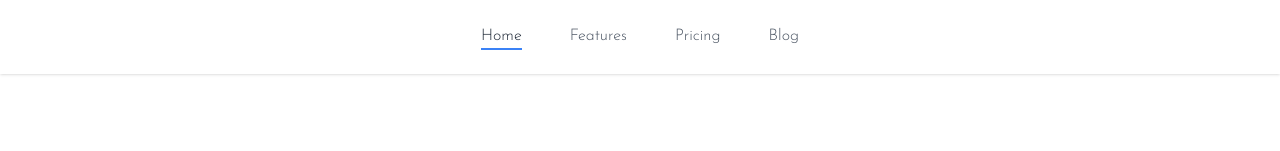
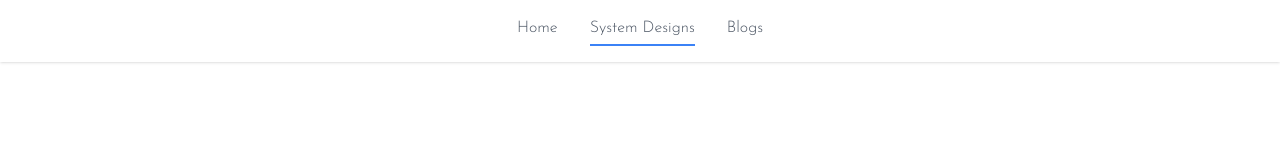
Before and after one commit to mshamir11/mypage, a React (Create React App) app: page /#/designs in a window 1280 px wide. Shown: the top 151 px of the page. Built offline with nearby package versions, Linux system fonts and the light colour scheme; a web font is replaced by a local one.

Commit message:
Fix activeness of Navbar

```diff
--- a/src/App.css
+++ b/src/App.css
@@ -4,5 +4,5 @@
 @tailwind utilities;
 
 .navbar-style {
-	@apply border-b-2 border-transparent hover:text-gray-800 transition-colors duration-300 transform dark:hover:text-gray-200 hover:border-blue-500 mx-1.5 sm:mx-6;
+	@apply border-b-2 pb-1 hover:text-black transition-colors duration-300 transform hover:border-blue-500 m-4;
 }
--- a/src/App.tsx
+++ b/src/App.tsx
@@ -1,9 +1,11 @@
 import "./App.css";
 import { UrlRoutes } from "./UrlRoutes";
+import { Navbar } from "./components/Navbar";
 
 function App() {
 	return (
 		<div className="App">
+			<Navbar />
 			<UrlRoutes />
 		</div>
 	);
--- a/src/UrlRoutes.tsx
+++ b/src/UrlRoutes.tsx
@@ -1,13 +1,13 @@
 import { Routes, Route } from "react-router-dom";
 import { Home } from "./pages/Home";
-import { DesignsMain } from "./pages/DesignsMain";
 import { CommunityRides } from "./pages/designs/CommunityRides";
+import { Designs } from "./pages/Designs";
 
 export const UrlRoutes = () => {
 	return (
 		<Routes>
 			<Route path="/" element={<Home />}></Route>
-			<Route path="/designs" element={<DesignsMain />}></Route>
+			<Route path="/designs" element={<Designs />}></Route>
 			<Route path="/designs/community-rides" element={<CommunityRides />}></Route>
 		</Routes>
 	);
--- a/src/components/Navbar.tsx
+++ b/src/components/Navbar.tsx
@@ -1,22 +1,28 @@
+import { useState, useEffect } from "react";
+import { Link, useLocation } from "react-router-dom";
+
 export const Navbar = () => {
+	const location = useLocation();
+	const [url, setUrl] = useState<String | null>(null);
+	useEffect(() => {
+		setUrl(location.pathname);
+	}, [location]);
+
 	return (
-		<nav className="bg-white shadow dark:bg-gray-800">
-			<div className="container flex items-center justify-center p-6 mx-auto text-gray-600 capitalize dark:text-gray-300">
-				<a
-					href=""
-					className="text-gray-800 transition-colors duration-300 transform dark:text-gray-200 border-b-2 border-blue-500 mx-1.5 sm:mx-6"
+		<nav className="bg-white shadow">
+			<div className="container flex items-center justify-center mx-auto text-gray-600 mb-2">
+				<Link to="/" className={"navbar-style " + (url === "/" ? "border-blue-500" : "border-transparent")}>
+					Home
+				</Link>
+				<Link
+					to="/designs"
+					className={"navbar-style " + (url === "/designs" ? " border-blue-500" : "border-transparent")}
 				>
-					home
-				</a>
-				<a href="" className="navbar-style">
-					features
-				</a>
-				<a href="" className="navbar-style">
-					pricing
-				</a>
-				<a href="" className="navbar-style">
-					blog
-				</a>
+					System Designs
+				</Link>
+				<Link to="/blogs" className={"navbar-style " + (url === "/blogs" ? " border-blue-500" : "border-transparent")}>
+					Blogs
+				</Link>
 			</div>
 		</nav>
 	);
--- a/src/pages/Designs.tsx
+++ b/src/pages/Designs.tsx
@@ -1,5 +1,4 @@
 import { DesignCard } from "../components/DesignCard";
-import { Image } from "../interfaces/DesignInterfaces";
 import { image1, image2, image3 } from "../data/DesignData";
 
 export const Designs = () => {
--- a/src/pages/DesignsMain.tsx
+++ /dev/null
@@ -1,12 +0,0 @@
-import { Designs } from "./Designs";
-import { Navbar } from "../components/Navbar";
-
-// @TODO : This can be combined with Designs.tsx.
-export const DesignsMain = () => {
-	return (
-		<div>
-			<Navbar />
-			<Designs />
-		</div>
-	);
-};
--- a/src/pages/Home.tsx
+++ b/src/pages/Home.tsx
@@ -1,6 +1,3 @@
-import { Designs } from "./Designs";
-import { Navbar } from "../components/Navbar";
-
 export const Home = () => {
 	return (
 		<div>
--- a/src/pages/designs/CommunityRides.tsx
+++ b/src/pages/designs/CommunityRides.tsx
@@ -2,6 +2,9 @@ export const CommunityRides = () => {
 	return (
 		<div>
 			<h1 className="flex justify-center text-4xl">Placeholder for CommunityRides</h1>
+			<h2>Mocks</h2>
+			<h2>HLD</h2>
+			<h2>LLD</h2>
 		</div>
 	);
 };
```
